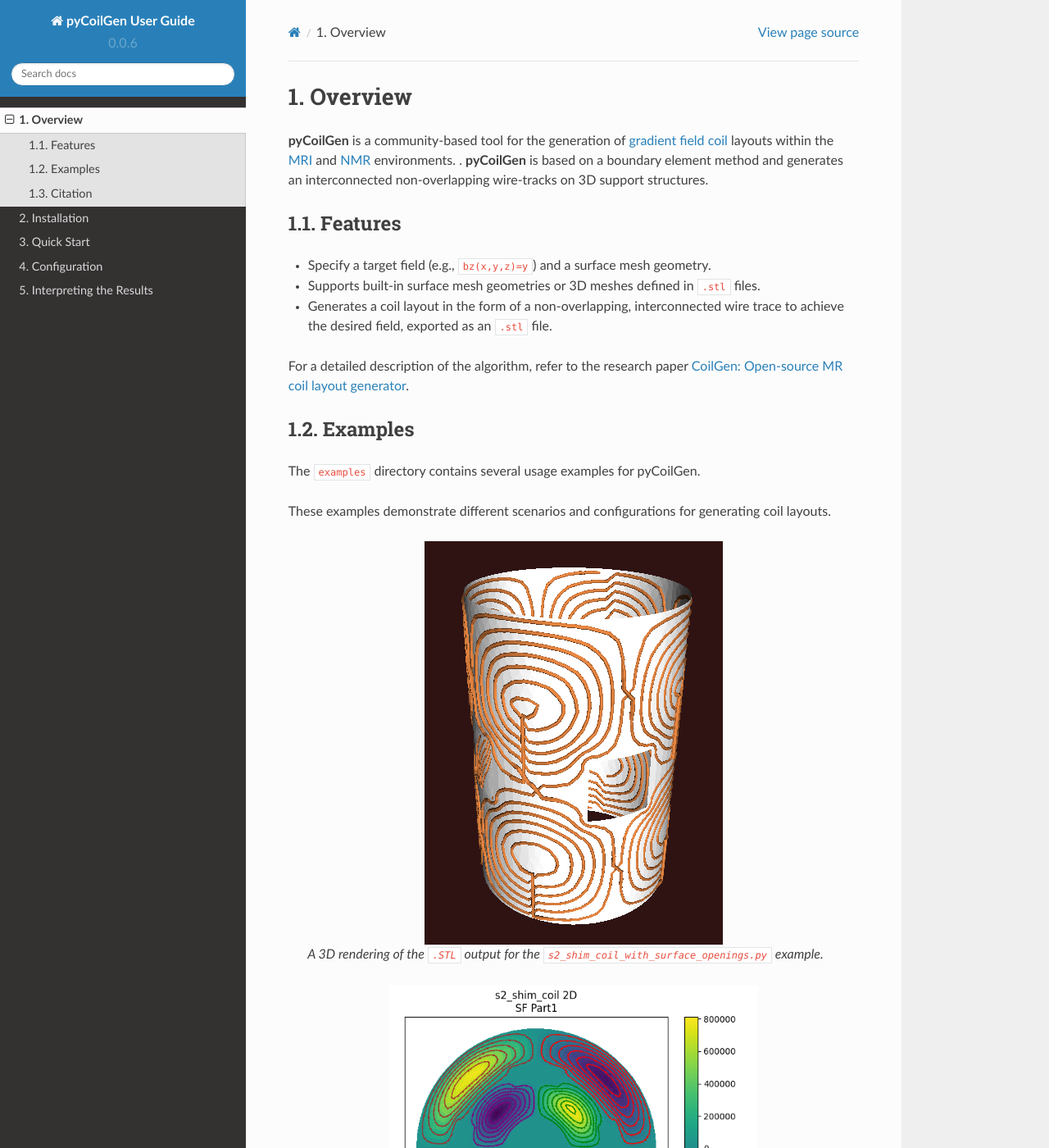
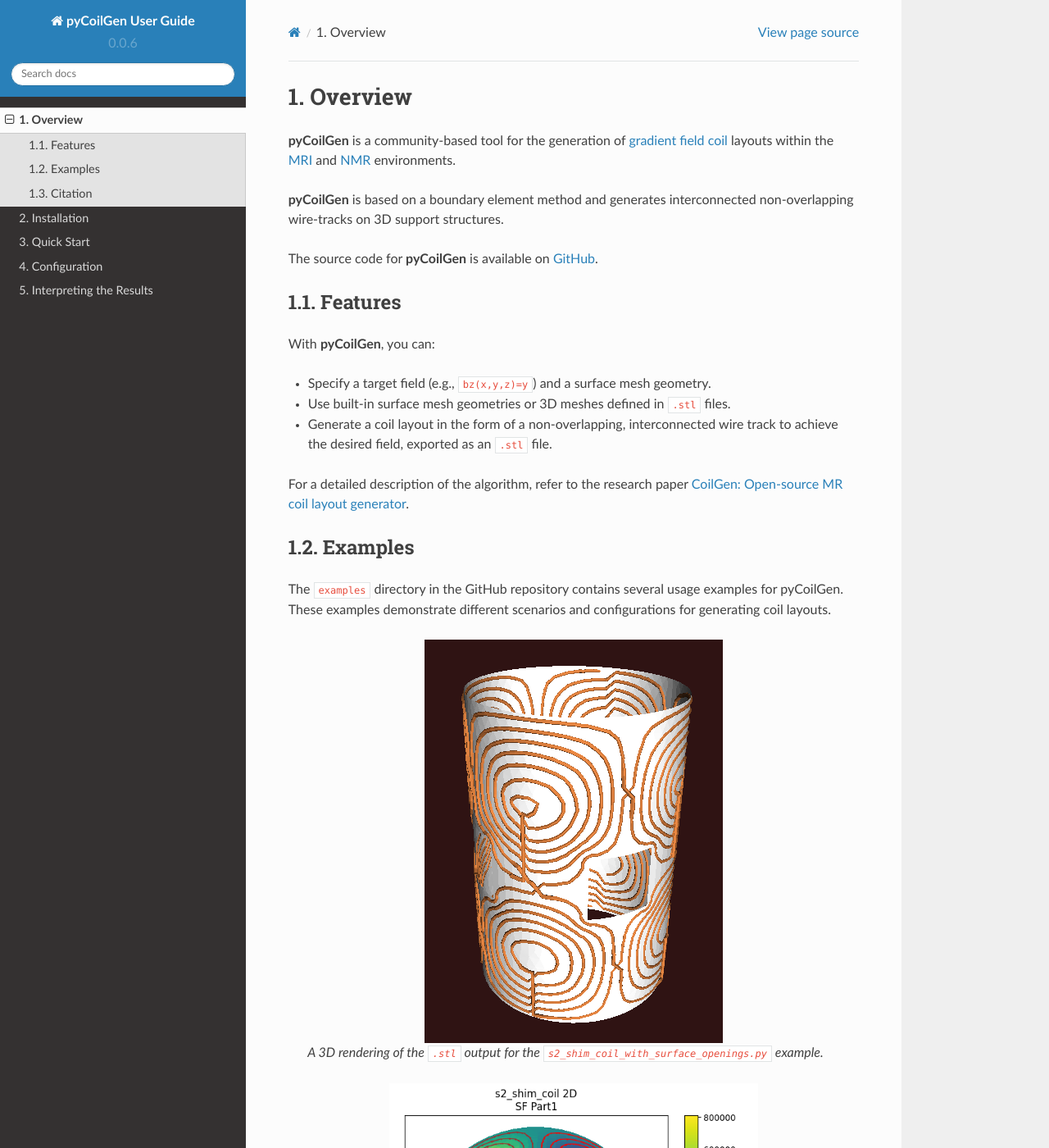
Before and after one commit to kev-m/pyCoilGen, a Sphinx documentation site: the page built from docs/source/overview.md, in a window 1280 px wide and 1400 px high. Shown: the whole window at 82% size. Built offline with Sphinx 7.4.7 and the Read the Docs theme 2.0.0, drawn with Linux system fonts in a browser that asks for light colours.

Commit message:
Updates to overview and installation. Adding separate chapter for running the examples

````diff
--- a/docs/source/overview.md
+++ b/docs/source/overview.md
@@ -1,28 +1,32 @@
 # Overview
 
 **pyCoilGen** is a community-based tool for the generation of [gradient field coil](https://mriquestions.com/gradient-coils.html) layouts within the
-[MRI](https://en.wikipedia.org/wiki/Magnetic_resonance_imaging) and [NMR](https://en.wikipedia.org/wiki/Nuclear_magnetic_resonance) environments. . **pyCoilGen** is based on a boundary element method and generates an interconnected non-overlapping wire-tracks on 3D support structures.
+[MRI](https://en.wikipedia.org/wiki/Magnetic_resonance_imaging) and [NMR](https://en.wikipedia.org/wiki/Nuclear_magnetic_resonance) environments.
+
+**pyCoilGen** is based on a boundary element method and generates interconnected non-overlapping wire-tracks on 3D support structures.
+
+The source code for **pyCoilGen** is available on [GitHub](https://github.com/kev-m/pyCoilGen).
 
 ## Features
 
+With **pyCoilGen**, you can:
+
 - Specify a target field (e.g., `bz(x,y,z)=y`) and a surface mesh geometry.
-- Supports built-in surface mesh geometries or 3D meshes defined in `.stl` files.
-- Generates a coil layout in the form of a non-overlapping, interconnected wire trace to achieve the desired field, exported as an `.stl` file.
+- Use built-in surface mesh geometries or 3D meshes defined in `.stl` files.
+- Generate a coil layout in the form of a non-overlapping, interconnected wire track to achieve the desired field, exported as an `.stl` file.
 
 For a detailed description of the algorithm, refer to the research paper [CoilGen: Open-source MR coil layout generator](https://onlinelibrary.wiley.com/doi/10.1002/mrm.29294).
 
 ## Examples
 
-The [`examples`](https://github.com/kev-m/pyCoilGen/examples) directory contains several usage examples for pyCoilGen.
-
-These examples demonstrate different scenarios and configurations for generating coil layouts.
+The [`examples`](https://github.com/kev-m/pyCoilGen/examples) directory in the GitHub repository contains several usage examples for pyCoilGen. These examples demonstrate different scenarios and configurations for generating coil layouts.
 
 ```{figure} figures/mesh_s2_shim_swept_3D_copper.png
 :scale: 100 %
 :align: center
-:alt: A 3D rendered view of the `.STL` swept output.
+:alt: A 3D rendered view of the `.stl` swept output.
 
-A 3D rendering of the `.STL` output for the `s2_shim_coil_with_surface_openings.py` example.
+A 3D rendering of the `.stl` output for the `s2_shim_coil_with_surface_openings.py` example.
 ```
 ```{figure} figures/plot_s2_shim_coil_2D.png
 :scale: 75 %
````
Also changed, not shown: docs/source/installation.md (+37 -19 lines), docs/source/running_examples.md (added, +1 -0 lines).
